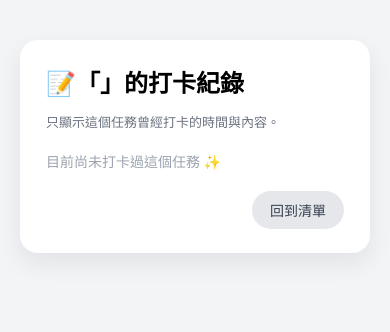
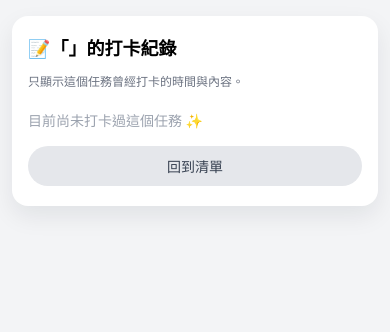
Before and after one commit to 11346082/-Rot-Index-, a Flask app: template templates/task_checkins.html in a window 390 px wide. Shown: the top 332 px of the page. Run offline with Flask 3, Linux system fonts and the light colour scheme; the template is opened without the code that fills it, so the values that code supplies are empty; parts of the project's set-up code (start-up, migrations or seed data) failed here and were passed over.

Commit message:
修改打卡紀錄的RWD

```diff
--- a/templates/task_checkins.html
+++ b/templates/task_checkins.html
@@ -2,9 +2,14 @@
 <html lang="zh-Hant">
 <head>
   <meta charset="UTF-8">
+  <!-- 一定要加這行，手機才會用正確寬度顯示 -->
+  <meta name="viewport" content="width=device-width, initial-scale=1.0">
   <title>打卡紀錄 - 拖延腐爛清單</title>
   <link href="https://fonts.googleapis.com/css2?family=Noto+Serif+TC:wght@400;500;600;700&display=swap" rel="stylesheet">
   <style>
+    * {
+      box-sizing: border-box;
+    }
     body {
       font-family: 'Noto Serif TC', serif;
       background: #f3f4f6;
@@ -12,7 +17,7 @@
     }
     .container {
       max-width: 960px;
-      margin: 40px auto;
+      margin: 32px auto;
       padding: 0 20px 40px;
     }
     .card {
@@ -36,35 +41,29 @@
       margin: 0;
     }
     .record-item {
-      padding: 6px 0;              /* 原本 12，改小一半 */
+      padding: 8px 0;
       border-bottom: 1px solid #e5e7eb;
     }
-
     .record-time-row {
       display: flex;
       align-items: center;
       gap: 6px;
-      margin-bottom: 2px;          /* 原本 4，改成 2 讓時間跟文字更靠近 */
+      margin-bottom: 4px;
     }
-
     .record-icon {
       font-size: 18px;
     }
-
     .record-time {
       font-size: 13px;
       color: #9ca3af;
     }
-
     .record-note {
       font-size: 14px;
       color: #374151;
-      margin-top: 15px;
-      margin-bottom: 15px;
-      line-height: 1.4;
+      margin-top: 4px;
+      margin-bottom: 4px;
+      line-height: 1.5;
     }
-
-
     .empty {
       font-size: 14px;
       color: #9ca3af;
@@ -88,6 +87,40 @@
     }
     .btn:hover {
       opacity: .9;
+    }
+
+    /* =========== 手機 RWD =========== */
+    @media (max-width: 768px) {
+      .container {
+        margin: 16px auto 24px;
+        padding: 0 12px 24px;
+      }
+      .card {
+        padding: 18px 16px 20px;
+        border-radius: 16px;
+      }
+      h1 {
+        font-size: 18px;
+      }
+      .subtitle {
+        font-size: 12px;
+      }
+      .record-note {
+        font-size: 13px;
+      }
+      .record-time {
+        font-size: 12px;
+      }
+      .actions {
+        margin-top: 16px;
+        justify-content: center;
+      }
+      .btn {
+        width: 100%;
+        text-align: center;
+        padding: 10px 0;
+        font-size: 14px;
+      }
     }
   </style>
 </head>
```
